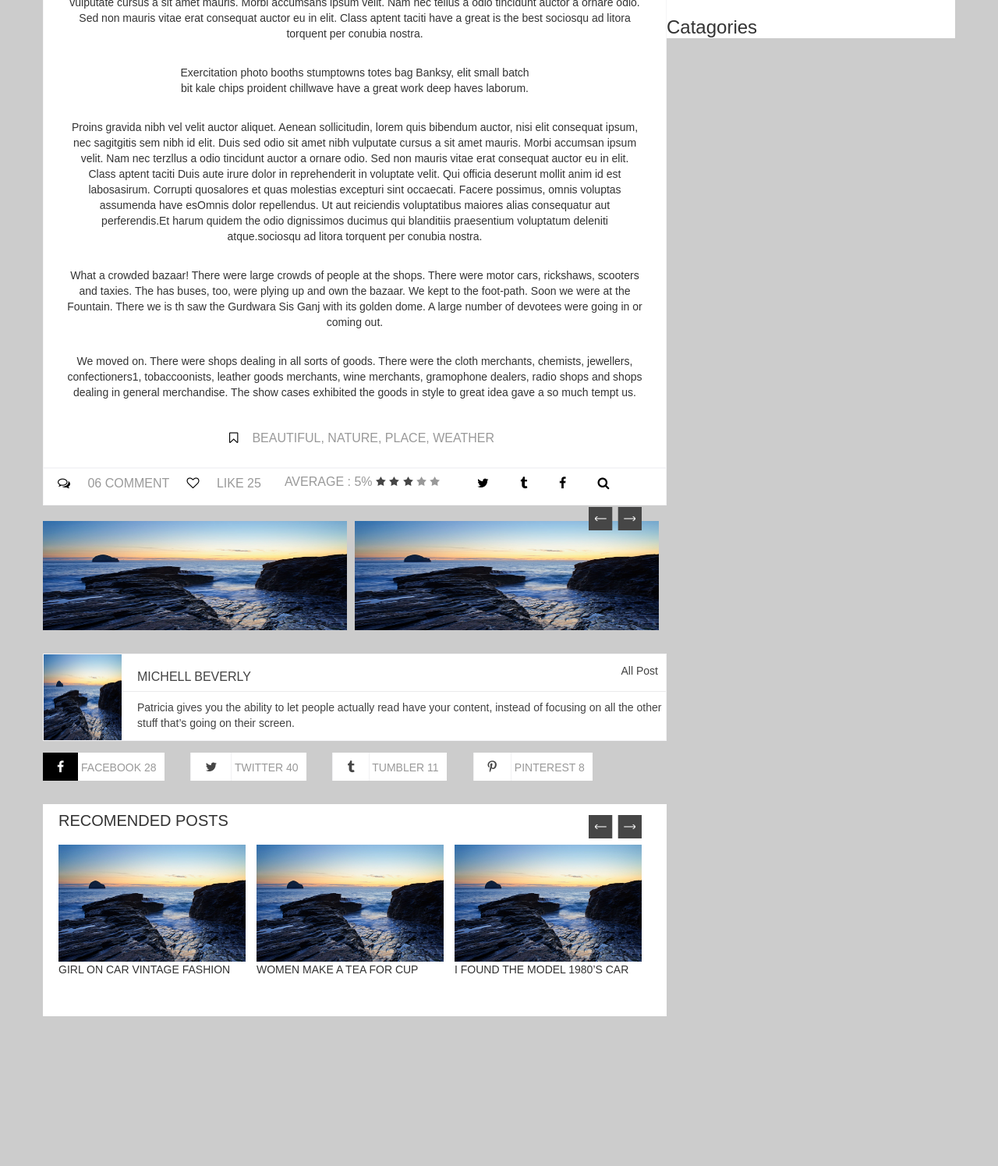
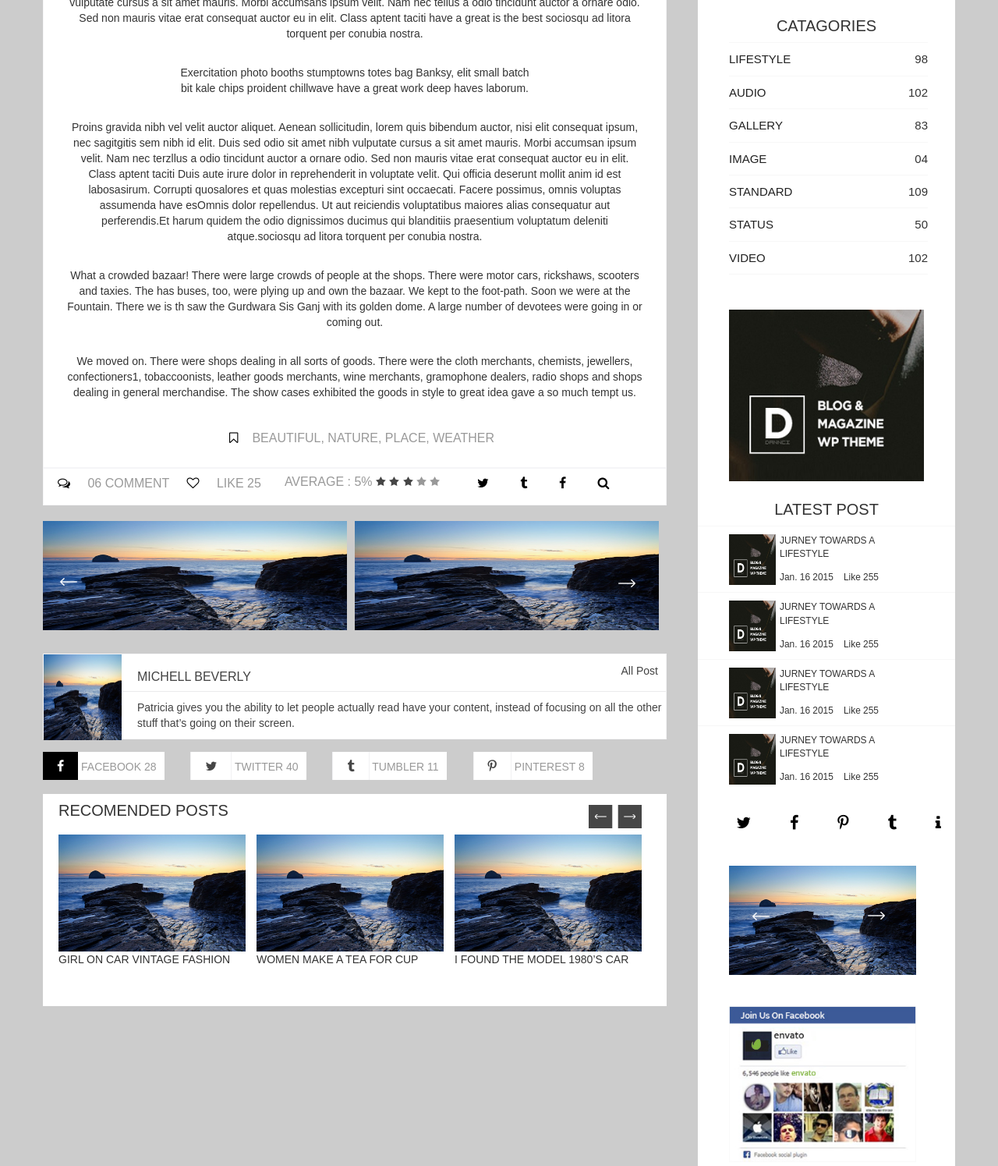
Before and after one commit to uuljan/dz_, a plain HTML site: page index.html in a window 1280 px wide. Shown: the part 1215-2710 px from the top of the page at 78% size. Before the commit the page ends 2518 px from the top, so only its background shows below. Drawn offline with Linux system fonts and the light colour scheme.

Commit message:
+main-right

```diff
--- a/css/style.css
+++ b/css/style.css
@@ -222,8 +222,7 @@ input[type="submit"]{
 	width: 250px;
 }
 .main-left{
-	display: flex;
-	flex-direction: column;
+
 	float: left;
 
 }
@@ -397,7 +396,7 @@ margin-top: -70px;
 }
 .blog-img{
 	background: #fff;
-	margin-top: 30px;
+	margin-top: 70px;
 }
 .blog-img h4{
 	margin: 0;
@@ -409,7 +408,7 @@ margin-top: -70px;
 	text-transform: uppercase;
 	font-size: 14px;
 }
-.slick-prev.slick-arrow{
+.slick-block .slick-prev.slick-arrow{
 	position: absolute;
 	top: -18px;
 	right: 60px;
@@ -419,7 +418,7 @@ margin-top: -70px;
 	border: none;
 	font-size: 0;
 }
-.slick-next.slick-arrow{
+.slick-block .slick-next.slick-arrow{
 	position: absolute;
 	top: -18px;
 	right: 23px;
@@ -430,10 +429,12 @@ margin-top: -70px;
 }
 .main-right{
 	background: #fff;
+	float: right;
+	width: 330px;
 }
 input[type="text"]{
 	background: #f9f9fb;
-	width: 250px;
+	width: 200px;
 }
 .main-right .fa.fa-search{
 	background: #000;
@@ -444,3 +445,86 @@ input[type="text"]{
 	margin-left: 40px;
 	margin-top: 35px;
 }
+.main-right h3{
+	text-transform: uppercase;
+	font-size: 20px;
+	text-align: center;
+}
+.main-right ul li{
+	list-style: none;
+	font-size: 15px;
+	text-transform: uppercase;
+	padding: 10px 0px;
+	border-top: 1px solid #f7f7f7;
+	margin-right: 35px;
+}
+.main-right ul li:last-child{
+	border-bottom: 1px solid #f7f7f7;
+}
+.main-right ul li p{
+	display: inline-block;
+	float: right;
+}
+.main-right ul li a{
+	text-decoration: none;
+	color: #212121;
+}
+.main-right ul li a:hover{
+	color: #625dc8;
+}
+.block1 .item1{
+	margin: 10px 0px;
+	padding: 10px 0px 0px 0px;
+	border-top: 1px solid #f7f7f7;
+}
+.block1 .item1:last-child{
+	border-bottom: 1px solid #f7f7f7;
+}
+.block1 .item1 img{
+	float: left;
+	margin-top: 0;
+	padding-right: 5px;
+}
+.block1 .item1 p{
+	font-size: 12px;
+	text-transform: uppercase;
+}
+.block1 .social{
+	margin-top: 20px;
+	padding-left: -25px;
+}
+.block1 .fa{
+	border: none;
+	color: #000;
+	font-size: 20px;
+	margin-left: 10px;
+}
+.block1 .fa:hover{
+	color: #999999;
+}
+.slick-right{
+	margin-top: 70px;
+	width: 280px;
+}
+.slick-right .slick-prev.slick-arrow{
+	position: absolute;
+	width:  40px;
+	height: 40px;
+	top: 44%;
+	left: 70px;
+	z-index: 3;
+	background: url(../img/Top2.png) 0 15px no-repeat;
+	border: none;
+	font-size: 0;
+}
+.slick-right .slick-next.slick-arrow{
+	position: absolute;
+	width:  40px;
+	height: 40px;
+	top: 52%;
+	right: 22px;
+	z-index: 3;
+	background: url(../img/Top4.png) 0 0px no-repeat;
+	border: none;
+	font-size: 0;
+}
--- a/index.html
+++ b/index.html
@@ -148,9 +148,8 @@
                     <a href="#"><i class="fa fa-pinterest-p" aria-hidden="true"></i> pinterest 8</a>
                 </div>
                 <div class="blog-img">
-                	<h4>Recomended Posts</h4>
+                    <h4>Recomended Posts</h4>
                     <div class="slick-block">
-
                         <div>
                             <img src="img/5c400093a090705e2c752dc1df101631.jpg" alt="#" width="240" height="150">
                             <p>girl on car vintage fashion </p>
@@ -171,37 +170,88 @@
                 </div>
             </div>
             <div class="main-right">
-            	<input type="text" placeholder="Search">
-            	<a href="#"><i class="fa fa-search" aria-hidden="true"></i></a>
-            	<img src="img/Page2.jpg" alt="#" width="280" height="500" >
-            	<h3>Catagories</h3>
-
+                <input type="text" placeholder="Search">
+                <a href="#"><i class="fa fa-search" aria-hidden="true"></i></a>
+                <img src="img/Page2.jpg" alt="#" width="240" height="500">
+                <div class="list">
+                    <h3>Catagories</h3>
+                    <ul>
+                        <li><a href="#">lifestyle</a>
+                            <p>98</p>
+                        </li>
+                        <li><a href="#">Audio</a>
+                            <p>102</p>
+                        </li>
+                        <li><a href="#">Gallery</a>
+                            <p>83</p>
+                        </li>
+                        <li><a href="#">Image</a>
+                            <p>04</p>
+                        </li>
+                        <li><a href="#">Standard</a>
+                            <p>109</p>
+                        </li>
+                        <li><a href="#">Status</a>
+                            <p>50</p>
+                        </li>
+                        <li><a href="#">Video</a>
+                            <p>102</p>
+                        </li>
+                    </ul>
+                    <img src="img/image4.jpg" alt="#" width="250" height="220">
+                </div>
+                <div class="block1">
+                    <h3>Latest Post</h3>
+                    <div class="item1">
+                        <img src="img/image4.jpg" alt="" width="65" height="65">
+                        <p>jurney towards a
+                            <br>lifestyle</p>
+                        <small>Jan. 16 2015 &#160; &#160;Like 255</small>
+                    </div>
+                    <div class="item1">
+                        <img src="img/image4.jpg" alt="" width="65" height="65">
+                        <p>jurney towards a
+                            <br>lifestyle</p>
+                        <small>Jan. 16 2015 &#160; &#160;Like 255</small>
+                    </div>
+                    <div class="item1">
+                        <img src="img/image4.jpg" alt="" width="65" height="65">
+                        <p>jurney towards a
+                            <br>lifestyle</p>
+                        <small>Jan. 16 2015 &#160; &#160;Like 255</small>
+                    </div>
+                    <div class="item1">
+                        <img src="img/image4.jpg" alt="" width="65" height="65">
+                        <p>jurney towards a
+                            <br>lifestyle</p>
+                        <small>Jan. 16 2015 &#160; &#160;Like 255</small>
+                    </div>
+                    <div class="social">
+                        <i class="fa fa-twitter" aria-hidden="true"></i>
+                        <i class="fa fa-facebook" aria-hidden="true"></i>
+                        <i class="fa fa-pinterest-p" aria-hidden="true"></i>
+                        <i class="fa fa-tumblr" aria-hidden="true"></i>
+                        <i class="fa fa-info" aria-hidden="true"></i>
+                    </div>
+                </div>
+                <div class="slick-right">
+                    <div>
+                        <img src="img/5c400093a090705e2c752dc1df101631.jpg" alt="#" width="240" height="140">
+                    </div>
+                    <div>
+                        <img src="img/5c400093a090705e2c752dc1df101631.jpg" alt="#" width="240" height="140">
+                    </div>
+                    <div>
+                        <img src="img/5c400093a090705e2c752dc1df101631.jpg" alt="#" width="240" height="140">
+                    </div>
+                </div>
+                <div class="fb">
+            	<img src="img/fb.jpg" alt="#" width="240" height="200" >
+            </div>
             </div>
 
         </main>
     </div>
-
-
-
-
-
-
-
-
-
-
-
-
-
-
-
-
-
-
-
-
-
-
     <script src="js/jquery-3.2.0.min.js"></script>
     <script src="js/bootstrap.js"></script>
     <script src="js/slick.min.js"></script>
@@ -219,6 +269,15 @@
         $('.slick').slick({
             slidesToShow: 2,
             slidesToScroll: 1,
+
+        });
+    });
+    </script>
+   <script>
+    $(document).ready(function() {
+        $('.slick-right').slick({
+        	slidesToShow: 1,
+            infinite: true,
 
         });
     });
```
Also changed, not shown: img/fb.jpg (added), img/image4.jpg (added).
